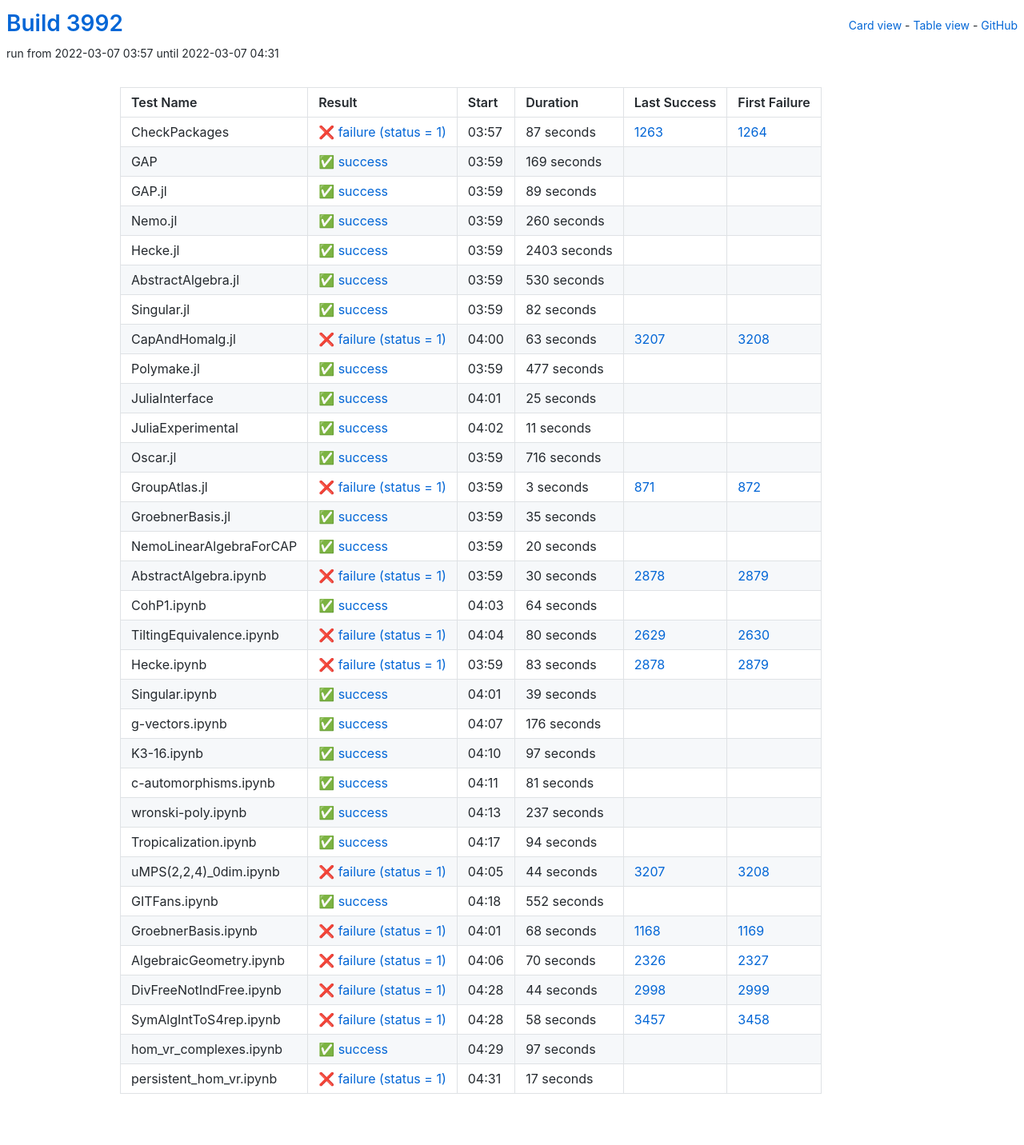
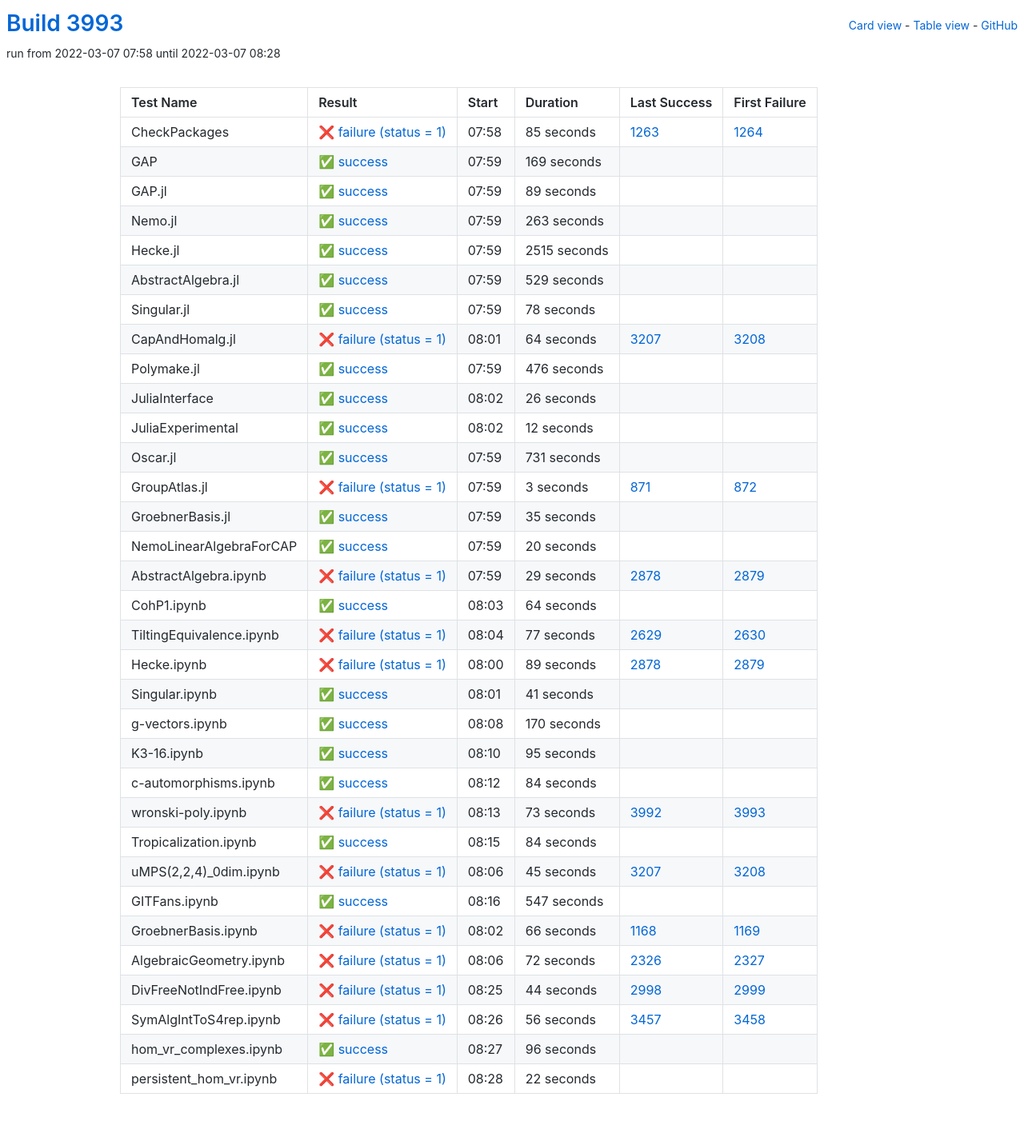
Before and after one commit to oscar-system/oscar-ci-status-stable, a Jekyll site: the page built from table.html, in a window 1280 px wide. Shown: the whole page at 80% size. Built offline with Jekyll 4.4.1, drawn with Linux system fonts in a browser that asks for light colours.

Commit message:
Build #3993

```diff
--- a/_data/ci.yml
+++ b/_data/ci.yml
@@ -1,6 +1,6 @@
 ---
-build: 3992
-build_url: https://oscarci.mathematik.uni-kl.de/job/oscar-stable/3992/
+build: 3993
+build_url: https://oscarci.mathematik.uni-kl.de/job/oscar-stable/3993/
 job: oscar-stable
 organization: oscar-system
 repo: oscar-ci-status-stable
@@ -8,20 +8,20 @@ repourl: https://github.com/oscar-system/oscar-ci-status-stable
 tests:
 - name: CheckPackages
   id: checkpackages
-  log: https://oscarci.mathematik.uni-kl.de/job/oscar-stable/3992/artifact/logs/build-3992/CheckPackages.log
-  start: 2022-03-07 03:57
+  log: https://oscarci.mathematik.uni-kl.de/job/oscar-stable/3993/artifact/logs/build-3993/CheckPackages.log
+  start: 2022-03-07 07:58
   success: false
   exitcode: 1
   status: failure
-  duration: 87
+  duration: 85
   last_success: 1263
   last_success_url: https://oscarci.mathematik.uni-kl.de/job/oscar-stable/1263/
   first_failure: 1264
   first_failure_url: https://oscarci.mathematik.uni-kl.de/job/oscar-stable/1264/
 - name: GAP
   id: gap
-  log: https://oscarci.mathematik.uni-kl.de/job/oscar-stable/3992/artifact/logs/build-3992/GAP.log
-  start: 2022-03-07 03:59
+  log: https://oscarci.mathematik.uni-kl.de/job/oscar-stable/3993/artifact/logs/build-3993/GAP.log
+  start: 2022-03-07 07:59
   success: true
   exitcode: 0
   status: success
@@ -32,8 +32,8 @@ tests:
   first_failure_url:
 - name: GAP.jl
   id: gap-jl
-  log: https://oscarci.mathematik.uni-kl.de/job/oscar-stable/3992/artifact/logs/build-3992/GAP.jl.log
-  start: 2022-03-07 03:59
+  log: https://oscarci.mathematik.uni-kl.de/job/oscar-stable/3993/artifact/logs/build-3993/GAP.jl.log
+  start: 2022-03-07 07:59
   success: true
   exitcode: 0
   status: success
@@ -44,116 +44,116 @@ tests:
   first_failure_url:
 - name: Nemo.jl
   id: nemo-jl
-  log: https://oscarci.mathematik.uni-kl.de/job/oscar-stable/3992/artifact/logs/build-3992/Nemo.jl.log
-  start: 2022-03-07 03:59
+  log: https://oscarci.mathematik.uni-kl.de/job/oscar-stable/3993/artifact/logs/build-3993/Nemo.jl.log
+  start: 2022-03-07 07:59
   success: true
   exitcode: 0
   status: success
-  duration: 260
+  duration: 263
   last_success: false
   last_success_url:
   first_failure: false
   first_failure_url:
 - name: Hecke.jl
   id: hecke-jl
-  log: https://oscarci.mathematik.uni-kl.de/job/oscar-stable/3992/artifact/logs/build-3992/Hecke.jl.log
-  start: 2022-03-07 03:59
+  log: https://oscarci.mathematik.uni-kl.de/job/oscar-stable/3993/artifact/logs/build-3993/Hecke.jl.log
+  start: 2022-03-07 07:59
   success: true
   exitcode: 0
   status: success
-  duration: 2403
+  duration: 2515
   last_success: false
   last_success_url:
   first_failure: false
   first_failure_url:
 - name: AbstractAlgebra.jl
   id: abstractalgebra-jl
-  log: https://oscarci.mathematik.uni-kl.de/job/oscar-stable/3992/artifact/logs/build-3992/AbstractAlgebra.jl.log
-  start: 2022-03-07 03:59
+  log: https://oscarci.mathematik.uni-kl.de/job/oscar-stable/3993/artifact/logs/build-3993/AbstractAlgebra.jl.log
+  start: 2022-03-07 07:59
   success: true
   exitcode: 0
   status: success
-  duration: 530
+  duration: 529
   last_success: false
   last_success_url:
   first_failure: false
   first_failure_url:
 - name: Singular.jl
   id: singular-jl
-  log: https://oscarci.mathematik.uni-kl.de/job/oscar-stable/3992/artifact/logs/build-3992/Singular.jl.log
-  start: 2022-03-07 03:59
+  log: https://oscarci.mathematik.uni-kl.de/job/oscar-stable/3993/artifact/logs/build-3993/Singular.jl.log
+  start: 2022-03-07 07:59
   success: true
   exitcode: 0
   status: success
-  duration: 82
+  duration: 78
   last_success: false
   last_success_url:
   first_failure: false
   first_failure_url:
 - name: CapAndHomalg.jl
   id: capandhomalg-jl
-  log: https://oscarci.mathematik.uni-kl.de/job/oscar-stable/3992/artifact/logs/build-3992/CapAndHomalg.jl.log
-  start: 2022-03-07 04:00
+  log: https://oscarci.mathematik.uni-kl.de/job/oscar-stable/3993/artifact/logs/build-3993/CapAndHomalg.jl.log
+  start: 2022-03-07 08:01
   success: false
   exitcode: 1
   status: failure
-  duration: 63
+  duration: 64
   last_success: 3207
   last_success_url: https://oscarci.mathematik.uni-kl.de/job/oscar-stable/3207/
   first_failure: 3208
   first_failure_url: https://oscarci.mathematik.uni-kl.de/job/oscar-stable/3208/
 - name: Polymake.jl
   id: polymake-jl
-  log: https://oscarci.mathematik.uni-kl.de/job/oscar-stable/3992/artifact/logs/build-3992/Polymake.jl.log
-  start: 2022-03-07 03:59
+  log: https://oscarci.mathematik.uni-kl.de/job/oscar-stable/3993/artifact/logs/build-3993/Polymake.jl.log
+  start: 2022-03-07 07:59
   success: true
   exitcode: 0
   status: success
-  duration: 477
+  duration: 476
   last_success: false
   last_success_url:
   first_failure: false
   first_failure_url:
 - name: JuliaInterface
   id: juliainterface
-  log: https://oscarci.mathematik.uni-kl.de/job/oscar-stable/3992/artifact/logs/build-3992/JuliaInterface.log
-  start: 2022-03-07 04:01
+  log: https://oscarci.mathematik.uni-kl.de/job/oscar-stable/3993/artifact/logs/build-3993/JuliaInterface.log
+  start: 2022-03-07 08:02
   success: true
   exitcode: 0
   status: success
-  duration: 25
+  duration: 26
   last_success: false
   last_success_url:
   first_failure: false
   first_failure_url:
 - name: JuliaExperimental
   id: juliaexperimental
-  log: https://oscarci.mathematik.uni-kl.de/job/oscar-stable/3992/artifact/logs/build-3992/JuliaExperimental.log
-  start: 2022-03-07 04:02
+  log: https://oscarci.mathematik.uni-kl.de/job/oscar-stable/3993/artifact/logs/build-3993/JuliaExperimental.log
+  start: 2022-03-07 08:02
   success: true
   exitcode: 0
   status: success
-  duration: 11
+  duration: 12
   last_success: false
   last_success_url:
   first_failure: false
   first_failure_url:
 - name: Oscar.jl
   id: oscar-jl
-  log: https://oscarci.mathematik.uni-kl.de/job/oscar-stable/3992/artifact/logs/build-3992/Oscar.jl.log
-  start: 2022-03-07 03:59
+  log: https://oscarci.mathematik.uni-kl.de/job/oscar-stable/3993/artifact/logs/build-3993/Oscar.jl.log
+  start: 2022-03-07 07:59
   success: true
   exitcode: 0
   status: success
-  duration: 716
+  duration: 731
   last_success: false
   last_success_url:
   first_failure: false
   first_failure_url:
 - name: GroupAtlas.jl
   id: groupatlas-jl
-  log: https://oscarci.mathematik.uni-kl.de/job/oscar-stable/3992/artifact/logs/build-3992/GroupAtlas.jl.log
-  start: 2022-03-07 03:59
+  log: https://oscarci.mathematik.uni-kl.de/job/oscar-stable/3993/artifact/logs/build-3993/GroupAtlas.jl.log
+  start: 2022-03-07 07:59
   success: false
   exitcode: 1
   status: failure
@@ -164,8 +164,8 @@ tests:
   first_failure_url: https://oscarci.mathematik.uni-kl.de/job/oscar-stable/872/
 - name: GroebnerBasis.jl
   id: groebnerbasis-jl
-  log: https://oscarci.mathematik.uni-kl.de/job/oscar-stable/3992/artifact/logs/build-3992/GroebnerBasis.jl.log
-  start: 2022-03-07 03:59
+  log: https://oscarci.mathematik.uni-kl.de/job/oscar-stable/3993/artifact/logs/build-3993/GroebnerBasis.jl.log
+  start: 2022-03-07 07:59
   success: true
   exitcode: 0
   status: success
@@ -176,8 +176,8 @@ tests:
   first_failure_url:
 - name: NemoLinearAlgebraForCAP
   id: nemolinearalgebraforcap
-  log: https://oscarci.mathematik.uni-kl.de/job/oscar-stable/3992/artifact/logs/build-3992/NemoLinearAlgebraForCAP.log
-  start: 2022-03-07 03:59
+  log: https://oscarci.mathematik.uni-kl.de/job/oscar-stable/3993/artifact/logs/build-3993/NemoLinearAlgebraForCAP.log
+  start: 2022-03-07 07:59
   success: true
   exitcode: 0
   status: success
@@ -188,20 +188,20 @@ tests:
   first_failure_url:
 - name: AbstractAlgebra.ipynb
   id: abstractalgebra-ipynb
-  log: https://oscarci.mathematik.uni-kl.de/job/oscar-stable/3992/artifact/logs/build-3992/AbstractAlgebra.ipynb.log
-  start: 2022-03-07 03:59
+  log: https://oscarci.mathematik.uni-kl.de/job/oscar-stable/3993/artifact/logs/build-3993/AbstractAlgebra.ipynb.log
+  start: 2022-03-07 07:59
   success: false
   exitcode: 1
   status: failure
-  duration: 30
+  duration: 29
   last_success: 2878
   last_success_url: https://oscarci.mathematik.uni-kl.de/job/oscar-stable/2878/
   first_failure: 2879
   first_failure_url: https://oscarci.mathematik.uni-kl.de/job/oscar-stable/2879/
 - name: CohP1.ipynb
   id: cohp1-ipynb
-  log: https://oscarci.mathematik.uni-kl.de/job/oscar-stable/3992/artifact/logs/build-3992/CohP1.ipynb.log
-  start: 2022-03-07 04:03
+  log: https://oscarci.mathematik.uni-kl.de/job/oscar-stable/3993/artifact/logs/build-3993/CohP1.ipynb.log
+  start: 2022-03-07 08:03
   success: true
   exitcode: 0
   status: success
@@ -212,152 +212,152 @@ tests:
   first_failure_url:
 - name: TiltingEquivalence.ipynb
   id: tiltingequivalence-ipynb
-  log: https://oscarci.mathematik.uni-kl.de/job/oscar-stable/3992/artifact/logs/build-3992/TiltingEquivalence.ipynb.log
-  start: 2022-03-07 04:04
+  log: https://oscarci.mathematik.uni-kl.de/job/oscar-stable/3993/artifact/logs/build-3993/TiltingEquivalence.ipynb.log
+  start: 2022-03-07 08:04
   success: false
   exitcode: 1
   status: failure
-  duration: 80
+  duration: 77
   last_success: 2629
   last_success_url: https://oscarci.mathematik.uni-kl.de/job/oscar-stable/2629/
   first_failure: 2630
   first_failure_url: https://oscarci.mathematik.uni-kl.de/job/oscar-stable/2630/
 - name: Hecke.ipynb
   id: hecke-ipynb
-  log: https://oscarci.mathematik.uni-kl.de/job/oscar-stable/3992/artifact/logs/build-3992/Hecke.ipynb.log
-  start: 2022-03-07 03:59
+  log: https://oscarci.mathematik.uni-kl.de/job/oscar-stable/3993/artifact/logs/build-3993/Hecke.ipynb.log
+  start: 2022-03-07 08:00
   success: false
   exitcode: 1
   status: failure
-  duration: 83
+  duration: 89
   last_success: 2878
   last_success_url: https://oscarci.mathematik.uni-kl.de/job/oscar-stable/2878/
   first_failure: 2879
   first_failure_url: https://oscarci.mathematik.uni-kl.de/job/oscar-stable/2879/
 - name: Singular.ipynb
   id: singular-ipynb
-  log: https://oscarci.mathematik.uni-kl.de/job/oscar-stable/3992/artifact/logs/build-3992/Singular.ipynb.log
-  start: 2022-03-07 04:01
+  log: https://oscarci.mathematik.uni-kl.de/job/oscar-stable/3993/artifact/logs/build-3993/Singular.ipynb.log
+  start: 2022-03-07 08:01
   success: true
   exitcode: 0
   status: success
-  duration: 39
+  duration: 41
   last_success: false
   last_success_url:
   first_failure: false
   first_failure_url:
 - name: g-vectors.ipynb
   id: g-vectors-ipynb
-  log: https://oscarci.mathematik.uni-kl.de/job/oscar-stable/3992/artifact/logs/build-3992/g-vectors.ipynb.log
-  start: 2022-03-07 04:07
+  log: https://oscarci.mathematik.uni-kl.de/job/oscar-stable/3993/artifact/logs/build-3993/g-vectors.ipynb.log
+  start: 2022-03-07 08:08
   success: true
   exitcode: 0
   status: success
-  duration: 176
+  duration: 170
   last_success: false
   last_success_url:
   first_failure: false
   first_failure_url:
 - name: K3-16.ipynb
   id: k3-16-ipynb
-  log: https://oscarci.mathematik.uni-kl.de/job/oscar-stable/3992/artifact/logs/build-3992/K3-16.ipynb.log
-  start: 2022-03-07 04:10
+  log: https://oscarci.mathematik.uni-kl.de/job/oscar-stable/3993/artifact/logs/build-3993/K3-16.ipynb.log
+  start: 2022-03-07 08:10
   success: true
   exitcode: 0
   status: success
-  duration: 97
+  duration: 95
   last_success: false
   last_success_url:
   first_failure: false
   first_failure_url:
 - name: c-automorphisms.ipynb
   id: c-automorphisms-ipynb
-  log: https://oscarci.mathematik.uni-kl.de/job/oscar-stable/3992/artifact/logs/build-3992/c-automorphisms.ipynb.log
-  start: 2022-03-07 04:11
+  log: https://oscarci.mathematik.uni-kl.de/job/oscar-stable/3993/artifact/logs/build-3993/c-automorphisms.ipynb.log
+  start: 2022-03-07 08:12
   success: true
   exitcode: 0
   status: success
-  duration: 81
+  duration: 84
   last_success: false
   last_success_url:
   first_failure: false
   first_failure_url:
 - name: wronski-poly.ipynb
   id: wronski-poly-ipynb
-  log: https://oscarci.mathematik.uni-kl.de/job/oscar-stable/3992/artifact/logs/build-3992/wronski-poly.ipynb.log
-  start: 2022-03-07 04:13
+  log: https://oscarci.mathematik.uni-kl.de/job/oscar-stable/3993/artifact/logs/build-3993/wronski-poly.ipynb.log
+  start: 2022-03-07 08:13
+  success: false
+  exitcode: 1
+  status: failure
+  duration: 73
+  last_success: 3992
+  last_success_url: https://oscarci.mathematik.uni-kl.de/job/oscar-stable/3992/
+  first_failure: 3993
+  first_failure_url: https://oscarci.mathematik.uni-kl.de/job/oscar-stable/3993/
+- name: Tropicalization.ipynb
+  id: tropicalization-ipynb
+  log: https://oscarci.mathematik.uni-kl.de/job/oscar-stable/3993/artifact/logs/build-3993/Tropicalization.ipynb.log
+  start: 2022-03-07 08:15
   success: true
   exitcode: 0
   status: success
-  duration: 237
-  last_success: false
-  last_success_url:
-  first_failure: false
-  first_failure_url:
-- name: Tropicalization.ipynb
-  id: tropicalization-ipynb
-  log: https://oscarci.mathematik.uni-kl.de/job/oscar-stable/3992/artifact/logs/build-3992/Tropicalization.ipynb.log
-  start: 2022-03-07 04:17
-  success: true
-  exitcode: 0
-  status: success
-  duration: 94
+  duration: 84
   last_success: false
   last_success_url:
   first_failure: false
   first_failure_url:
 - name: uMPS(2,2,4)_0dim.ipynb
   id: umps-2-2-4-0dim-ipynb
-  log: https://oscarci.mathematik.uni-kl.de/job/oscar-stable/3992/artifact/logs/build-3992/uMPS-2-2-4-_0dim.ipynb.log
-  start: 2022-03-07 04:05
+  log: https://oscarci.mathematik.uni-kl.de/job/oscar-stable/3993/artifact/logs/build-3993/uMPS-2-2-4-_0dim.ipynb.log
+  start: 2022-03-07 08:06
   success: false
   exitcode: 1
   status: failure
-  duration: 44
+  duration: 45
   last_success: 3207
   last_success_url: https://oscarci.mathematik.uni-kl.de/job/oscar-stable/3207/
   first_failure: 3208
   first_failure_url: https://oscarci.mathematik.uni-kl.de/job/oscar-stable/3208/
 - name: GITFans.ipynb
   id: gitfans-ipynb
-  log: https://oscarci.mathematik.uni-kl.de/job/oscar-stable/3992/artifact/logs/build-3992/GITFans.ipynb.log
-  start: 2022-03-07 04:18
+  log: https://oscarci.mathematik.uni-kl.de/job/oscar-stable/3993/artifact/logs/build-3993/GITFans.ipynb.log
+  start: 2022-03-07 08:16
   success: true
   exitcode: 0
   status: success
-  duration: 552
+  duration: 547
   last_success: false
   last_success_url:
   first_failure: false
   first_failure_url:
 - name: GroebnerBasis.ipynb
   id: groebnerbasis-ipynb
-  log: https://oscarci.mathematik.uni-kl.de/job/oscar-stable/3992/artifact/logs/build-3992/GroebnerBasis.ipynb.log
-  start: 2022-03-07 04:01
+  log: https://oscarci.mathematik.uni-kl.de/job/oscar-stable/3993/artifact/logs/build-3993/GroebnerBasis.ipynb.log
+  start: 2022-03-07 08:02
   success: false
   exitcode: 1
   status: failure
-  duration: 68
+  duration: 66
   last_success: 1168
   last_success_url: https://oscarci.mathematik.uni-kl.de/job/oscar-stable/1168/
   first_failure: 1169
   first_failure_url: https://oscarci.mathematik.uni-kl.de/job/oscar-stable/1169/
 - name: AlgebraicGeometry.ipynb
   id: algebraicgeometry-ipynb
-  log: https://oscarci.mathematik.uni-kl.de/job/oscar-stable/3992/artifact/logs/build-3992/AlgebraicGeometry.ipynb.log
-  start: 2022-03-07 04:06
+  log: https://oscarci.mathematik.uni-kl.de/job/oscar-stable/3993/artifact/logs/build-3993/AlgebraicGeometry.ipynb.log
+  start: 2022-03-07 08:06
   success: false
   exitcode: 1
   status: failure
-  duration: 70
+  duration: 72
   last_success: 2326
   last_success_url: https://oscarci.mathematik.uni-kl.de/job/oscar-stable/2326/
   first_failure: 2327
   first_failure_url: https://oscarci.mathematik.uni-kl.de/job/oscar-stable/2327/
 - name: DivFreeNotIndFree.ipynb
   id: divfreenotindfree-ipynb
-  log: https://oscarci.mathematik.uni-kl.de/job/oscar-stable/3992/artifact/logs/build-3992/DivFreeNotIndFree.ipynb.log
-  start: 2022-03-07 04:28
+  log: https://oscarci.mathematik.uni-kl.de/job/oscar-stable/3993/artifact/logs/build-3993/DivFreeNotIndFree.ipynb.log
+  start: 2022-03-07 08:25
   success: false
   exitcode: 1
   status: failure
@@ -368,36 +368,36 @@ tests:
   first_failure_url: https://oscarci.mathematik.uni-kl.de/job/oscar-stable/2999/
 - name: SymAlgIntToS4rep.ipynb
   id: symalginttos4rep-ipynb
-  log: https://oscarci.mathematik.uni-kl.de/job/oscar-stable/3992/artifact/logs/build-3992/SymAlgIntToS4rep.ipynb.log
-  start: 2022-03-07 04:28
+  log: https://oscarci.mathematik.uni-kl.de/job/oscar-stable/3993/artifact/logs/build-3993/SymAlgIntToS4rep.ipynb.log
+  start: 2022-03-07 08:26
   success: false
   exitcode: 1
   status: failure
-  duration: 58
+  duration: 56
   last_success: 3457
   last_success_url: https://oscarci.mathematik.uni-kl.de/job/oscar-stable/3457/
   first_failure: 3458
   first_failure_url: https://oscarci.mathematik.uni-kl.de/job/oscar-stable/3458/
 - name: hom_vr_complexes.ipynb
   id: hom-vr-complexes-ipynb
-  log: https://oscarci.mathematik.uni-kl.de/job/oscar-stable/3992/artifact/logs/build-3992/hom_vr_complexes.ipynb.log
-  start: 2022-03-07 04:29
+  log: https://oscarci.mathematik.uni-kl.de/job/oscar-stable/3993/artifact/logs/build-3993/hom_vr_complexes.ipynb.log
+  start: 2022-03-07 08:27
   success: true
   exitcode: 0
   status: success
-  duration: 97
+  duration: 96
   last_success: false
   last_success_url:
   first_failure: false
   first_failure_url:
 - name: persistent_hom_vr.ipynb
   id: persistent-hom-vr-ipynb
-  log: https://oscarci.mathematik.uni-kl.de/job/oscar-stable/3992/artifact/logs/build-3992/persistent_hom_vr.ipynb.log
-  start: 2022-03-07 04:31
+  log: https://oscarci.mathematik.uni-kl.de/job/oscar-stable/3993/artifact/logs/build-3993/persistent_hom_vr.ipynb.log
+  start: 2022-03-07 08:28
   success: false
   exitcode: 1
   status: failure
-  duration: 17
+  duration: 22
   last_success: false
   last_success_url:
   first_failure: false
```
Also changed, not shown: README.md.
